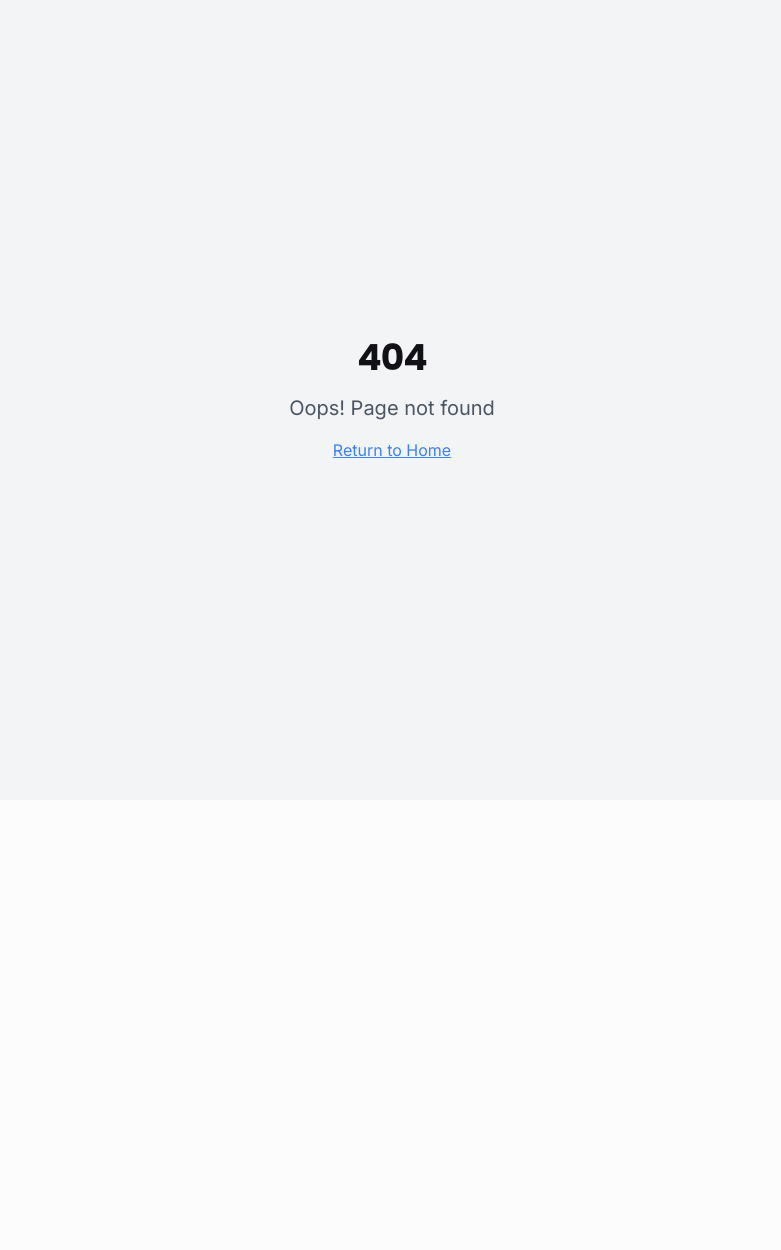
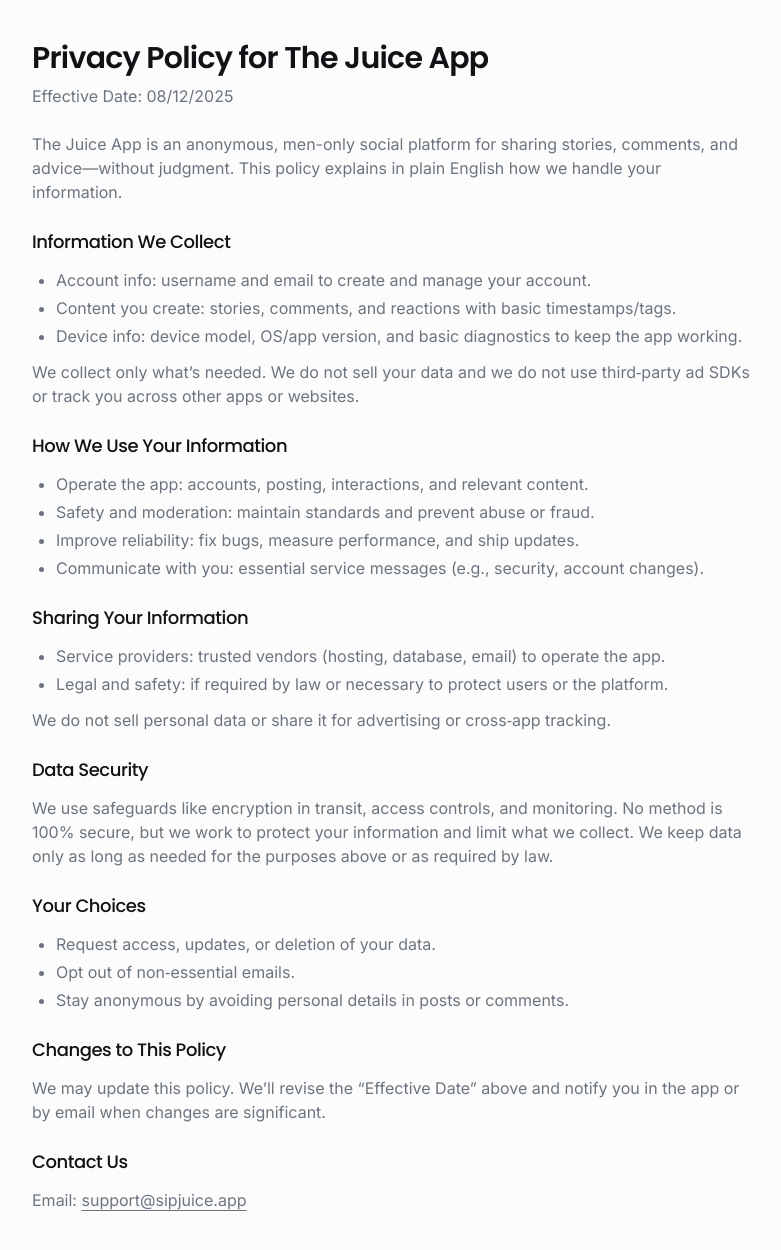
Before and after one commit to huruykid/thejuice, a React (Vite) app: page /privacy-policy in a window 1280 px wide. Before the commit this address had no page. Shown: the whole page, without its empty margins (248-1029 px from the left). Before the commit the page ends 800 px from the top, so only its background shows below. Built offline with nearby package versions, Linux system fonts and the light colour scheme.

Commit message:
Publish privacy policy
The privacy policy has been published and is now live.

```diff
--- a/src/App.tsx
+++ b/src/App.tsx
@@ -27,6 +27,7 @@ import ViralMarketingHub from "./pages/ViralMarketingHub";
 import AutomatedCampaignDashboard from "./pages/AutomatedCampaignDashboard";
 import Blog from "./pages/Blog";
 import BlogPost from "./pages/BlogPost";
+import PrivacyPolicy from "./pages/PrivacyPolicy";
 import { useAuth } from "./hooks/useAuth";
 import { useScreenshotProtection } from "./hooks/useScreenshotProtection";
 
@@ -136,6 +137,8 @@ const App = () => {
           {/* Blog Routes */}
           <Route path="/blog" element={<Blog />} />
           <Route path="/blog/:slug" element={<BlogPost />} />
+          {/* Legal */}
+          <Route path="/privacy-policy" element={<PrivacyPolicy />} />
           {/* ADD ALL CUSTOM ROUTES ABOVE THE CATCH-ALL "*" ROUTE */}
           <Route path="*" element={<NotFound />} />
         </Routes>
--- /dev/null
+++ b/src/pages/PrivacyPolicy.tsx
@@ -0,0 +1,120 @@
+import { useEffect } from "react";
+
+const PrivacyPolicy = () => {
+  useEffect(() => {
+    const prevTitle = document.title;
+    const description = "Privacy Policy for The Juice App: what we collect, how we use it, and your choices.";
+
+    // Set Title
+    document.title = "Privacy Policy | The Juice App";
+
+    // Set/Update Meta Description
+    let metaDesc = document.querySelector('meta[name="description"]') as HTMLMetaElement | null;
+    if (!metaDesc) {
+      metaDesc = document.createElement("meta");
+      metaDesc.setAttribute("name", "description");
+      document.head.appendChild(metaDesc);
+    }
+    metaDesc.setAttribute("content", description);
+
+    // Set/Update Canonical
+    let linkCanonical = document.querySelector('link[rel="canonical"]') as HTMLLinkElement | null;
+    if (!linkCanonical) {
+      linkCanonical = document.createElement("link");
+      linkCanonical.setAttribute("rel", "canonical");
+      document.head.appendChild(linkCanonical);
+    }
+    linkCanonical.setAttribute("href", `${window.location.origin}/privacy-policy`);
+
+    // JSON-LD structured data
+    const ld = document.createElement("script");
+    ld.type = "application/ld+json";
+    ld.text = JSON.stringify({
+      "@context": "https://schema.org",
+      "@type": "WebPage",
+      name: "Privacy Policy | The Juice App",
+      url: `${window.location.origin}/privacy-policy`,
+      isPartOf: {
+        "@type": "Organization",
+        name: "The Juice App",
+        url: window.location.origin,
+      },
+    });
+    document.head.appendChild(ld);
+
+    return () => {
+      document.title = prevTitle;
+      document.head.removeChild(ld);
+    };
+  }, []);
+
+  return (
+    <main className="min-h-screen bg-background text-foreground">
+      <section className="max-w-3xl mx-auto px-6 py-10">
+        <header className="mb-6">
+          <h1 className="text-3xl font-semibold tracking-tight">Privacy Policy for The Juice App</h1>
+          <p className="text-muted-foreground mt-2">Effective Date: 08/12/2025</p>
+        </header>
+
+        <p className="text-muted-foreground mb-6">
+          The Juice App is an anonymous, men-only social platform for sharing stories, comments, and advice—without judgment. This policy explains in plain English how we handle your information.
+        </p>
+
+        <section className="space-y-3">
+          <h2 className="text-lg font-medium">Information We Collect</h2>
+          <ul className="list-disc pl-6 text-muted-foreground space-y-1">
+            <li>Account info: username and email to create and manage your account.</li>
+            <li>Content you create: stories, comments, and reactions with basic timestamps/tags.</li>
+            <li>Device info: device model, OS/app version, and basic diagnostics to keep the app working.</li>
+          </ul>
+          <p className="text-muted-foreground">We collect only what’s needed. We do not sell your data and we do not use third‑party ad SDKs or track you across other apps or websites.</p>
+        </section>
+
+        <section className="space-y-3 mt-6">
+          <h2 className="text-lg font-medium">How We Use Your Information</h2>
+          <ul className="list-disc pl-6 text-muted-foreground space-y-1">
+            <li>Operate the app: accounts, posting, interactions, and relevant content.</li>
+            <li>Safety and moderation: maintain standards and prevent abuse or fraud.</li>
+            <li>Improve reliability: fix bugs, measure performance, and ship updates.</li>
+            <li>Communicate with you: essential service messages (e.g., security, account changes).</li>
+          </ul>
+        </section>
+
+        <section className="space-y-3 mt-6">
+          <h2 className="text-lg font-medium">Sharing Your Information</h2>
+          <ul className="list-disc pl-6 text-muted-foreground space-y-1">
+            <li>Service providers: trusted vendors (hosting, database, email) to operate the app.</li>
+            <li>Legal and safety: if required by law or necessary to protect users or the platform.</li>
+          </ul>
+          <p className="text-muted-foreground">We do not sell personal data or share it for advertising or cross‑app tracking.</p>
+        </section>
+
+        <section className="space-y-3 mt-6">
+          <h2 className="text-lg font-medium">Data Security</h2>
+          <p className="text-muted-foreground">We use safeguards like encryption in transit, access controls, and monitoring. No method is 100% secure, but we work to protect your information and limit what we collect. We keep data only as long as needed for the purposes above or as required by law.</p>
+        </section>
+
+        <section className="space-y-3 mt-6">
+          <h2 className="text-lg font-medium">Your Choices</h2>
+          <ul className="list-disc pl-6 text-muted-foreground space-y-1">
+            <li>Request access, updates, or deletion of your data.</li>
+            <li>Opt out of non‑essential emails.</li>
+            <li>Stay anonymous by avoiding personal details in posts or comments.</li>
+          </ul>
+        </section>
+
+        <section className="space-y-3 mt-6">
+          <h2 className="text-lg font-medium">Changes to This Policy</h2>
+          <p className="text-muted-foreground">We may update this policy. We’ll revise the “Effective Date” above and notify you in the app or by email when changes are significant.</p>
+        </section>
+
+        <section className="space-y-3 mt-6">
+          <h2 className="text-lg font-medium">Contact Us</h2>
+          <p className="text-muted-foreground">Email: <a className="underline underline-offset-4 hover-scale" href="mailto:support@sipjuice.app">support@sipjuice.app</a></p>
+        </section>
+      </section>
+    </main>
+  );
+};
+
+export default PrivacyPolicy;
```
